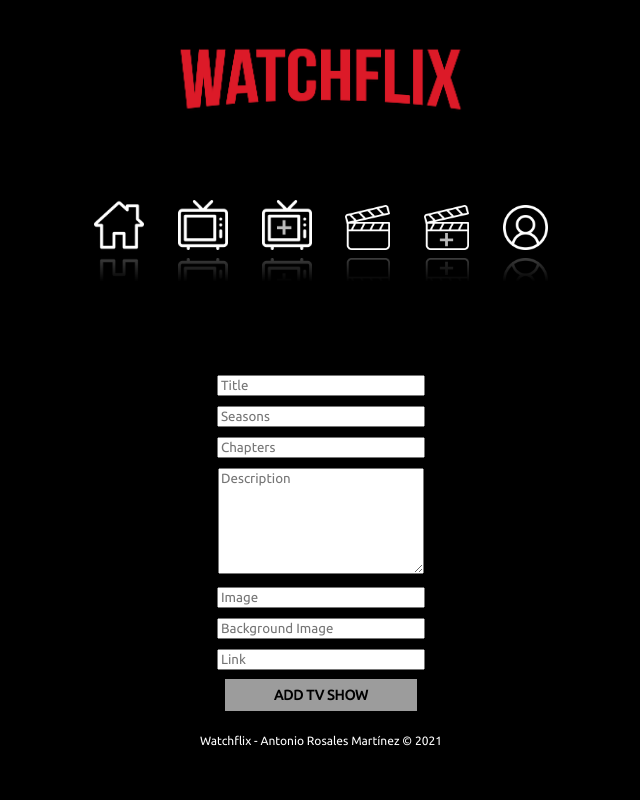
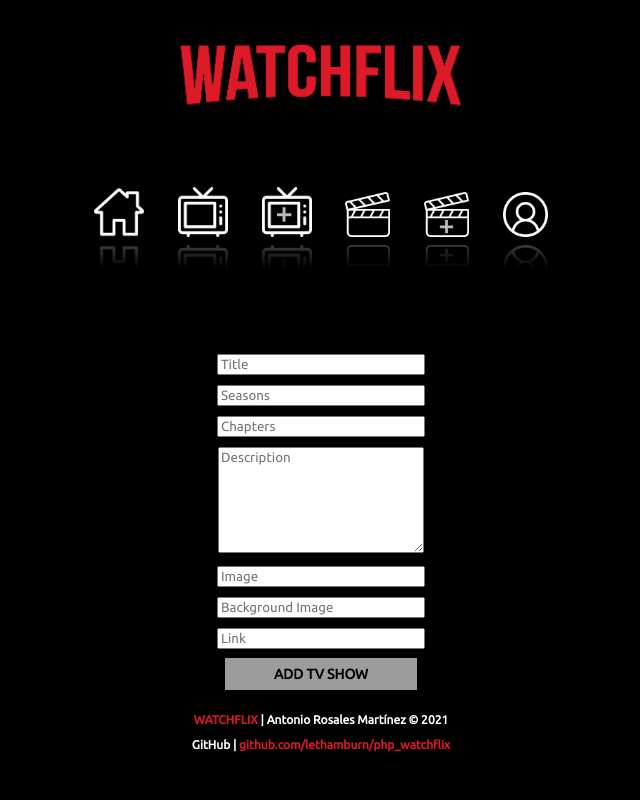
Before and after one commit to lethamburn/php_watchflix, a Symfony app: template templates/Form/form.html.twig in a window 1280 px wide. Shown: the whole page, without its empty margins (319-959 px from the left). Run offline with Twig, Linux system fonts and the light colour scheme; the template is opened without the code that fills it, so the values that code supplies are empty; some libraries are stand-ins or nearby versions.

Commit message:
FIX footer

```diff
--- a/templates/base.html.twig
+++ b/templates/base.html.twig
@@ -10,8 +10,8 @@
 		<link
 		rel="stylesheet" href="/styles/base.css">
 		{# Hay que tener cuidado con el ./ y hacerlo con el / para que lo pille desde todas las rutas}
-																		        {# Run `composer require symfony/webpack-encore-bundle`
-																		           and uncomment the following Encore helpers to start using Symfony UX #}
+																						        {# Run `composer require symfony/webpack-encore-bundle`
+																						           and uncomment the following Encore helpers to start using Symfony UX #}
 		{% block stylesheets %}
 			{#{{ encore_entry_link_tags('app') }}#}
 		{% endblock %}
@@ -38,7 +38,10 @@
 		{% block body %}{% endblock %}
 
 		<footer>
-			<p style="color: white">Watchflix - Antonio Rosales Martínez © 2021</p>
+			<p style="color: white; font-weight: bold;"><span style="color: #DC1A28">WATCHFLIX</span> | Antonio Rosales Martínez © 2021</p>
+			<p style="color: white;font-weight: bold">GitHub |
+				<a style="text-decoration: none; color: #DC1A28" target="_blank" href="https://github.com/lethamburn/php_watchflix">github.com/lethamburn/php_watchflix</a>
+			</p>
 		</footer>
 	</body>
 </html>
```
